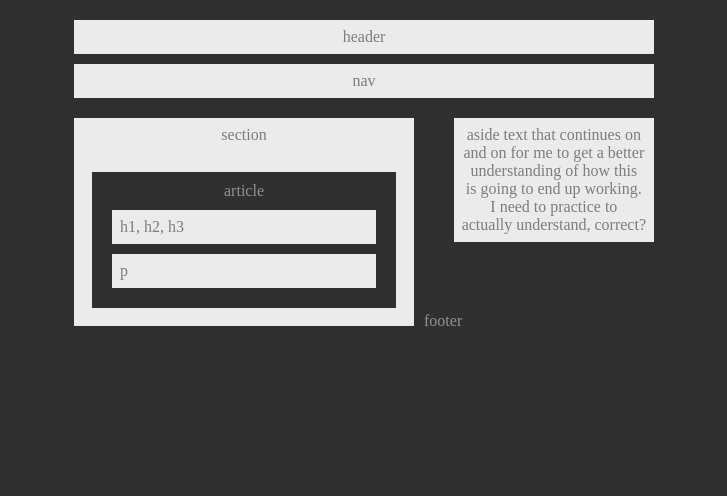
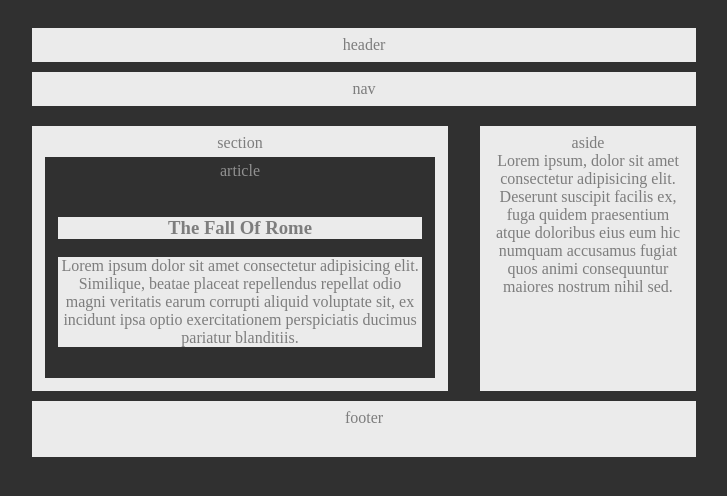
Before and after one commit to SteelBlueZK/Website1, a plain HTML site: page index.html in a window 1280 px wide. Shown: the whole page, without its empty margins (276-1003 px from the left). Drawn offline with Linux system fonts and the light colour scheme.

Commit message:
version 0.1.0 rework

```diff
--- a/index.html
+++ b/index.html
@@ -2,41 +2,39 @@
 <html lang="en">
 
 <head>
-    <!--- VERSION 0.0.4 --->
+    <!--- VERSION 0.1.0 --->
     <meta charset="UTF-8">
     <meta http-equiv="X-UA-Compatible" content="IE=edge">
     <meta name="viewport" content="width=device-width, initial-scale=1.0">
-    <meta http-equiv="Cache-Control" content="no-cache, no-store, must-revalidate">
-    <meta http-equiv="Pragma" content="no-cache">
-    <meta http-equiv="Expires" content="0">
-    <title>Document</title>
+    <title>SteelBlueZK, The Best Website Ever!</title>
     <link rel="stylesheet" href="style.css">
 </head>
 
-<body class="contentboxcontrast">
+<body class="dark-theme">
     <div>
-        <header class="centertext">header</header>
-    </div>
-    <div>
-        <nav class="centertext">nav</nav>
-    </div>
-    <div class="cleardiv" style="height:fit-content">
-        <div class="left">
-            <section class="centertext">section</section>
-            <br>
-            <div class="contentboxcontrast">
-                <article class="centertext">article</article>
-                <div>h1, h2, h3</div>
-                <div>p</div>
+        <div class="light-theme">
+            <header>header</header>
+        </div>
+        <div class="light-theme">
+            <nav>nav</nav>
+        </div>
+        <div id="MainContent">
+            <div id="articles" class="light-theme">
+                <section>section</section>
+                <div class="dark-theme cleardiv">
+                    article
+                    <div>
+                        <h3 class="light-theme">The Fall Of Rome</h3>
+                        <article class="light-theme">Lorem ipsum dolor sit amet consectetur adipisicing elit. Similique, beatae placeat repellendus repellat odio magni veritatis earum corrupti aliquid voluptate sit, ex incidunt ipsa optio exercitationem perspiciatis ducimus pariatur blanditiis.</article>
+                    </div>
+                </div>
+            </div>
+            <div id="sidebar" class="light-theme">
+                aside<br>Lorem ipsum, dolor sit amet consectetur adipisicing elit. Deserunt suscipit facilis ex, fuga quidem praesentium atque doloribus eius eum hic numquam accusamus fugiat quos animi consequuntur maiores nostrum nihil sed.
             </div>
         </div>
-        <div class="right">
-            <aside class="centertext">aside text that continues on<br> and on for me to get a better<br> understanding
-                of how this<br> is going to end up working.<br> I need to practice to <br>actually understand, correct?
-            </aside>
-        </div>
+        <footer class="light-theme">footer</footer>
+    </div>
+</body>
 
-    </div>
-    <footer class="centertext" style="margin-top: 60px;float: left;">footer</footer>
-</body>
 </html>
--- a/style.css
+++ b/style.css
@@ -1,32 +1,42 @@
 div{
-    color:#7d7d7d;
-    background-color: #EBEBEB;
     padding: 8px;
-    margin: 10px;
+    margin: 10px 0px 10px;
 }
 body {
     align-items: center;
-    width:600px;
+    text-align: center;
+    width:680px;
     position:relative;
     margin:auto;
 }
+footer{
+    padding: 8px 8px 30px;
+
+}
+article{
+    margin:10px 0px 8px;
+}
 .cleardiv{
+    padding: 5px;
+    margin: 5px;
+}
+.light-theme{
+    color:#7d7d7d;
+    background-color: #EBEBEB;
+}
+.dark-theme{
+    color:#919191;
+    background-color: #303030;
+}
+#articles{
+    width: 400px;
+}
+#sidebar{
+    width:200px
+}
+#MainContent{
     padding: 0px;
     margin: 0px;
+    display: flex;
+    justify-content:space-between;
 }
-.contentboxcontrast{
-    color:#919191;
-    background-color: #303030;
-    padding: 10px;
-}
-.left{
-    width: 54%;
-    float: left;
-}
-.right{
-    width:max-content;
-    float: right;
-}
-.centertext{
-    text-align: center;
-}
```
